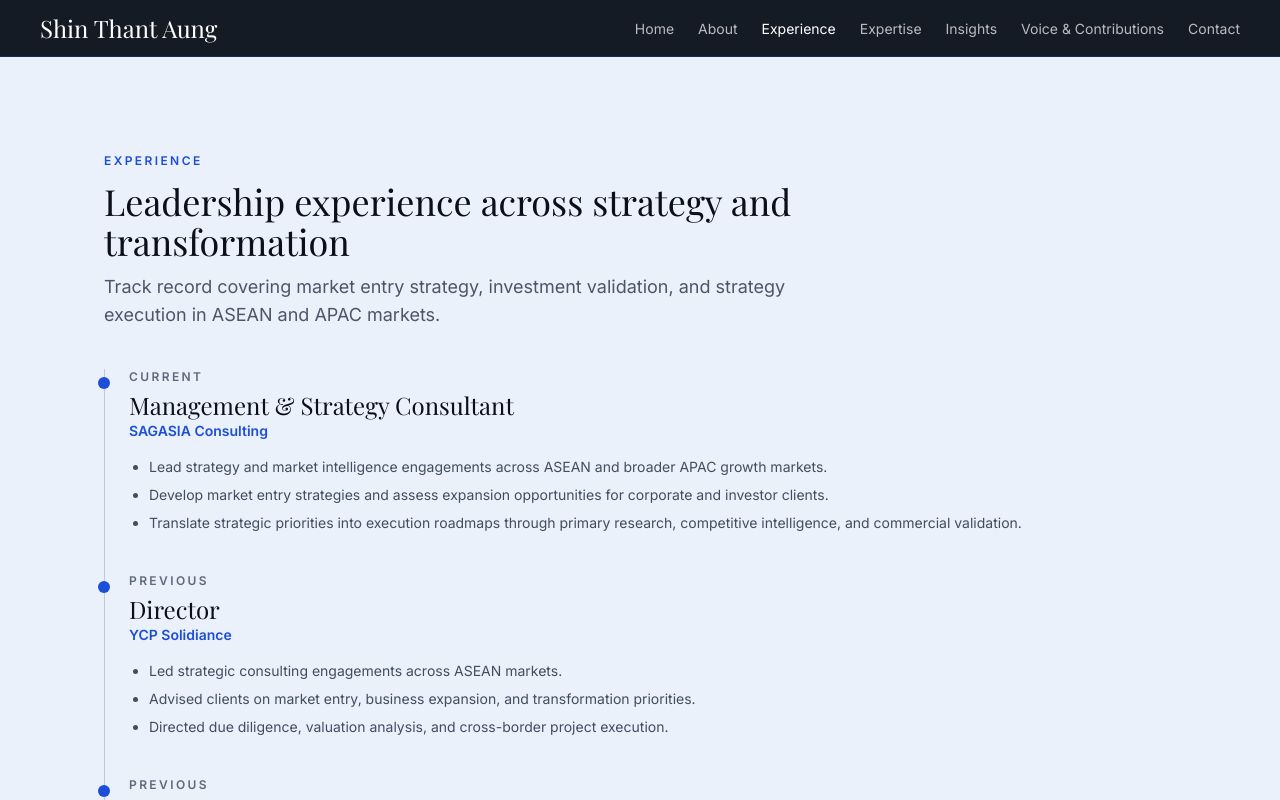
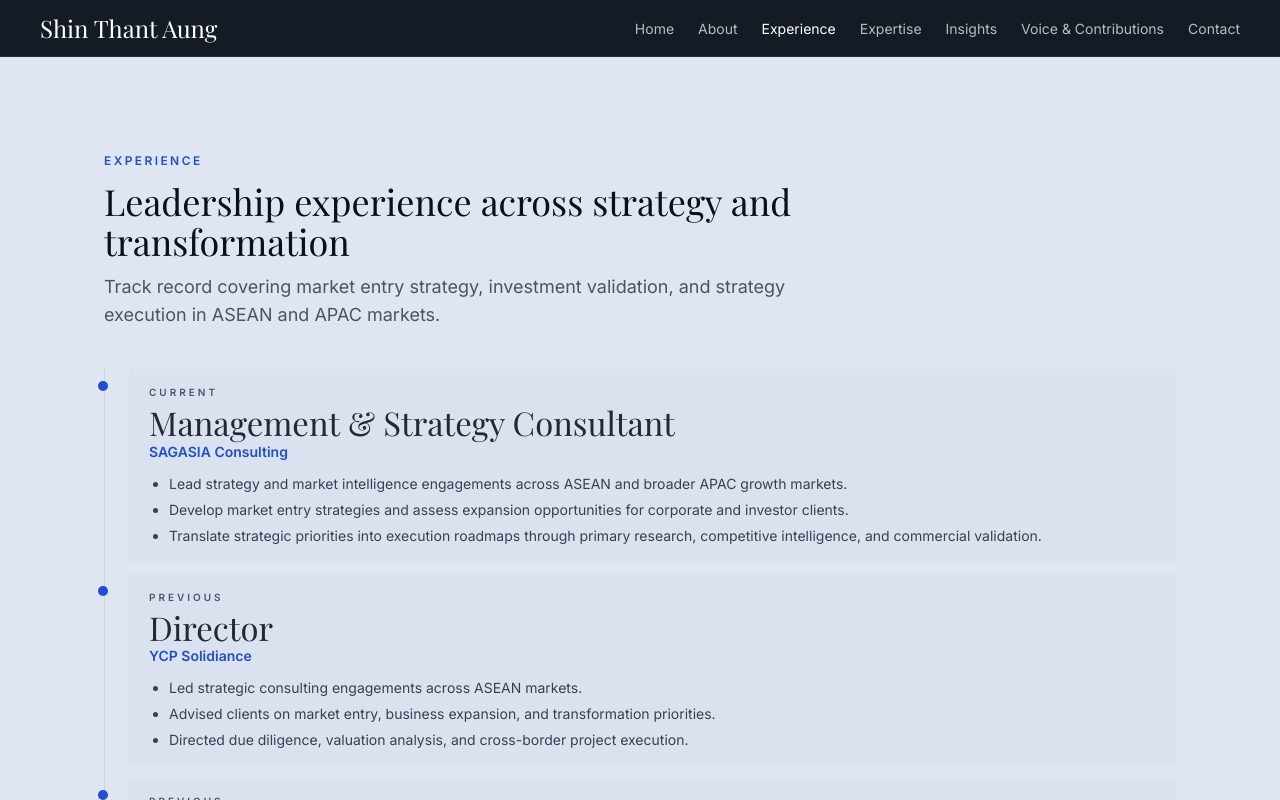
Before and after one commit to macmann/STA-Web, a Next.js app: page /experience in a window 1280 px wide. Shown: the top 800 px of the page. Built offline with nearby package versions, Linux system fonts and the light colour scheme; a web font is replaced by a local one.

Commit message:
Adjust experience section styling to match provided design

```diff
--- a/app/experience/page.tsx
+++ b/app/experience/page.tsx
@@ -7,6 +7,7 @@ export default function ExperiencePage() {
       eyebrow="Experience"
       title="Leadership experience across strategy and transformation"
       description="Track record covering market entry strategy, investment validation, and strategy execution in ASEAN and APAC markets."
+      className="bg-[#dfe6f2]"
     >
       <Timeline />
     </SectionContainer>
--- a/components/Timeline.tsx
+++ b/components/Timeline.tsx
@@ -2,16 +2,16 @@ import { experiences } from "@/data/siteContent";
 
 export function Timeline() {
   return (
-    <ol className="space-y-10 border-l border-steel/20 pl-6">
+    <ol className="space-y-3 border-l border-[#c9d4e5] pl-6">
       {experiences.map((item) => (
-        <li key={`${item.company}-${item.period}`} className="relative">
-          <span className="absolute -left-[31px] top-2 h-3 w-3 rounded-full bg-accent" aria-hidden />
-          <p className="text-xs font-semibold uppercase tracking-[0.2em] text-steel/70">{item.period}</p>
-          <h3 className="mt-1 font-serif text-2xl text-ink">{item.role}</h3>
-          <p className="text-sm font-semibold text-accent">{item.company}</p>
-          <ul className="mt-4 list-disc space-y-2 pl-5 text-sm text-steel/85">
+        <li key={`${item.company}-${item.period}`} className="relative bg-[#d9e2f0]/70 px-5 py-4">
+          <span className="absolute -left-[31px] top-3 h-2.5 w-2.5 rounded-full bg-[#1e4ed8]" aria-hidden />
+          <p className="text-[10px] font-semibold uppercase tracking-[0.3em] text-[#49576d]">{item.period}</p>
+          <h3 className="mt-1 font-serif text-[2rem]/[1.15] text-[#1f2937] md:text-[2.05rem]">{item.role}</h3>
+          <p className="text-sm font-semibold text-[#1f4fc9]">{item.company}</p>
+          <ul className="mt-3 space-y-1.5 pl-5 text-sm text-[#364152]">
             {item.achievements.map((achievement) => (
-              <li key={achievement}>{achievement}</li>
+              <li key={achievement} className="list-disc">{achievement}</li>
             ))}
           </ul>
         </li>
```
